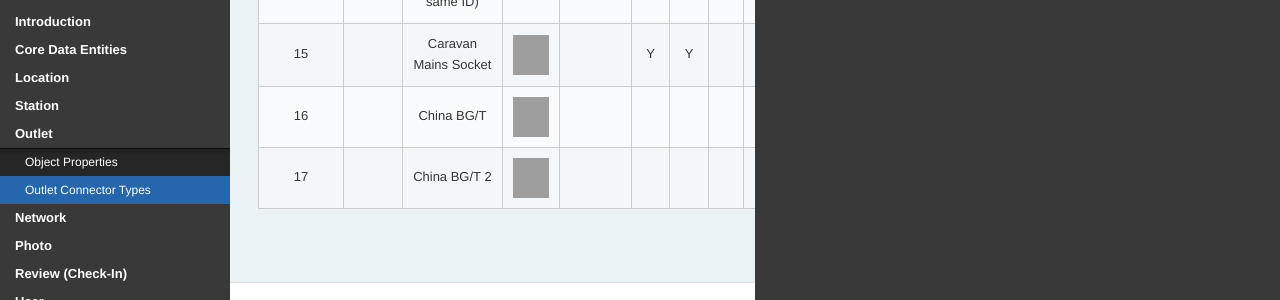
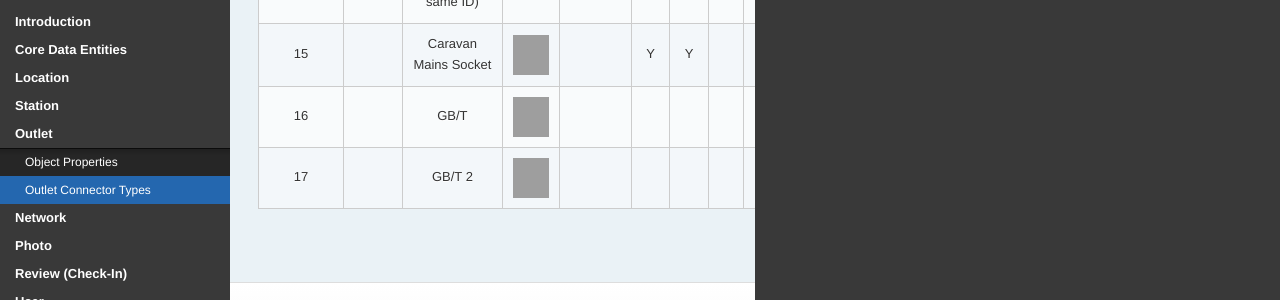
Before and after one commit to PlugShare/plugshare.github.io, a Jekyll site: the page docs/index.html, which Jekyll copies as it is, in a window 1280 px wide and 900 px high, scrolled down 19372 px. Shown: the part 152-452 px from the top of the window. Built offline with Jekyll 4.4.1, drawn with Linux system fonts in a browser that asks for light colours; some web fonts are replaced; grey boxes are pictures that could not be loaded.

Commit message:
publish: fix GB/T outlet name
generated from commit 6966fb1445c48b3cb0304a140b92788c93aceba8

```diff
--- a/docs/index.html
+++ b/docs/index.html
@@ -1952,7 +1952,7 @@ This API call requires special permissions to be used.
   <tr>
     <td>16</td>
     <td></td>
-    <td>China BG/T</td>
+    <td>GB/T</td>
     <td><img src="https://assets.plugshare.com/assets/outlets/image06.png"></td>
     <td></td>
     <td></td>
@@ -1964,7 +1964,7 @@ This API call requires special permissions to be used.
   <tr>
     <td>17</td>
     <td></td>
-    <td>China BG/T 2</td>
+    <td>GB/T 2</td>
     <td><img src="https://assets.plugshare.com/assets/outlets/image17.png"></td>
     <td></td>
     <td></td>
```
